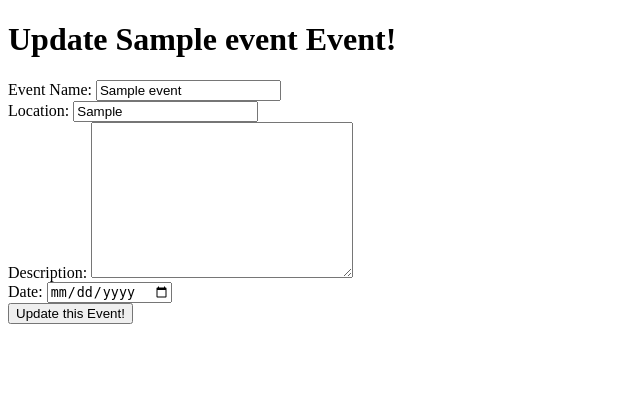
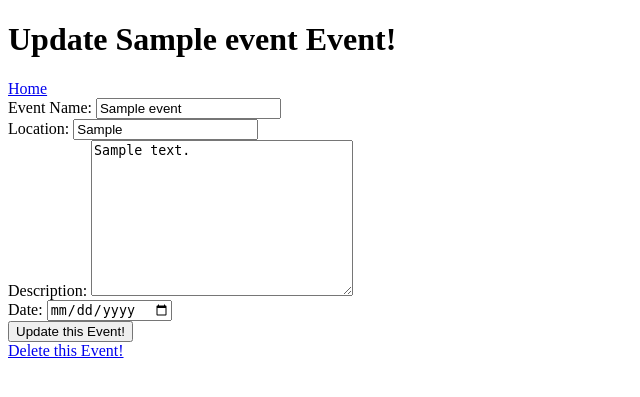
Before and after one commit to Hughes-D/algo_prac, a Django app: page /conserve/update_event/1 in a window 1280 px wide. Shown: the top 397 px of the page, without its empty margins (0-640 px from the left). Run offline with Django 3.2, Linux system fonts and the light colour scheme; data comes from the database, SQL or seed files in the repository; both versions use the stored data as it was after the commit; tables that the repository leaves empty hold one stand-in row (values such as "Sample post").

Commit message:
Updated project files

```diff
--- a/my_final_proj/conserve_app/templates/events.html
+++ b/my_final_proj/conserve_app/templates/events.html
@@ -19,6 +19,7 @@
         {% for event in events %}
         <p>Event:{{event.name}},  Location:{{event.location}}, Date:{{event.date}}</p>
         <p>{{event.description}}</p>
+        <p>Created by: {{event.user.first_name}} {{event.user.last_name}}</p>
         <a href="/conserve/update_event/{{event.id}}">Update Event</a>
         {% endfor %}
     </div>
--- a/my_final_proj/conserve_app/templates/update_event.html
+++ b/my_final_proj/conserve_app/templates/update_event.html
@@ -9,8 +9,9 @@
 <body>
     <div>
         <h1>Update {{this_event.name}} Event!</h1>
+        <a href="/dash">Home</a>
     </div>
-    <form action="/conserve/update_done" method="post">
+    <form action="/conserve/update_done/{{this_event.id}}" method="POST">
         {% csrf_token %}
             <div>
                 <label for="name">Event Name:</label>
@@ -22,7 +23,7 @@
             </div>
             <div>
                 <label for="description">Description:</label>
-                <textarea name="description" id="description" value="{{this_event.description}}" cols="30" rows="10" ></textarea>
+                <textarea name="description" id="description" cols="30" rows="10">{{this_event.description}}</textarea>
             </div>
             <div>
                 <label for="date">Date:</label>
@@ -30,5 +31,8 @@
             </div>
             <button>Update this Event!</button>
     </form>
+    <div>
+        <a href="/conserve/delete/{{this_event.user.id}}/{{this_event.id}}">Delete this Event!</a>
+    </div>
 </body>
 </html>
--- a/my_final_proj/conserve_app/urls.py
+++ b/my_final_proj/conserve_app/urls.py
@@ -5,4 +5,8 @@ urlpatterns = [
     path('events', views.events),
     path('new_event', views.new_event),
     path('update_event/<int:event_id>', views.update_event),
+    path('update_done/<int:event_id>', views.update_done),
+    path('my_events/<int:user_id>', views.my_events),
+    # Need delete views
+    path('delete/<int:user_id>/<int:event_id>', views.delete),
 ]
--- a/my_final_proj/conserve_app/views.py
+++ b/my_final_proj/conserve_app/views.py
@@ -39,3 +39,26 @@ def update_event(request, event_id):
         'this_event': Event.objects.get(id=event_id)
     }
     return render(request, 'update_event.html', context)
+
+def my_events(request, user_id):
+    if user_id != request.session['user_id']:
+        return redirect('/')
+    context = {
+        'this_user' : User.objects.get(id=user_id),
+        'events': User.objects.get(id=user_id).events.all()
+    }
+    return render(request, 'my_events.html', context)
+
+def delete(request, user_id, event_id):
+    this_user= User.objects.get(id=user_id)
+    Event.objects.get(id=event_id).delete()
+    return redirect('/conserve/events')
+
+def update_done(request, event_id):
+    this_event = Event.objects.get(id=event_id)
+    this_event.name = request.POST['name']
+    this_event.location = request.POST['location']
+    this_event.description = request.POST['description']
+    this_event.date = request.POST['date']
+    this_event.save()
+    return redirect('/conserve/events')
--- a/my_final_proj/login_app/templates/dash.html
+++ b/my_final_proj/login_app/templates/dash.html
@@ -5,7 +5,8 @@
     <meta http-equiv="X-UA-Compatible" content="IE=edge">
     <meta name="viewport" content="width=device-width, initial-scale=1.0">
     <title>Dash</title>
-    <link href="https://stackpath.bootstrapcdn.com/bootstrap/4.5.0/css/bootstrap.min.css" rel="stylesheet" integrity="sha384-9aIt2nRpC12Uk9gS9baDl411NQApFmC26EwAOH8WgZl5MYYxFfc+NcPb1dKGj7Sk" crossorigin="anonymous">
+    <link href="https://cdn.jsdelivr.net/npm/bootstrap@5.0.2/dist/css/bootstrap.min.css" rel="stylesheet" integrity="sha384-EVSTQN3/azprG1Anm3QDgpJLIm9Nao0Yz1ztcQTwFspd3yD65VohhpuuCOmLASjC" crossorigin="anonymous">
+    <script src="https://cdn.jsdelivr.net/npm/bootstrap@5.0.2/dist/js/bootstrap.bundle.min.js" integrity="sha384-MrcW6ZMFYlzcLA8Nl+NtUVF0sA7MsXsP1UyJoMp4YLEuNSfAP+JcXn/tWtIaxVXM" crossorigin="anonymous"></script>
     {% load static %}
     <link rel="stylesheet" href="{% static 'login_app/style.css' %}">
 </head>
@@ -15,7 +16,7 @@
     <ul>
         <li><a href="/logout"> Log Out </a></li>
         <li><a href="/conserve/events"> Events </a></li>
-        <li><a href="/conserve/edit/{{user.id}}">Edit your Events</a></li>
+        <li><a href="/conserve/my_events/{{user.id}}">Your Events</a></li>
         <li><a href="/profile/{{user.id}}">Profile Settings</a></li>
     </ul>
     <div>
--- a/my_final_proj/login_app/views.py
+++ b/my_final_proj/login_app/views.py
@@ -77,3 +77,9 @@ def view_user(request, user_id):
         'quotes': User.objects.get(id=user_id).quotes.all()
     }
     return render(request, 'user_page.html', context)
+
+def my_events(request, user_id):
+    context = {
+        'this_user' : User.objects.get(id=user_id)
+    }
+    return render(request, 'my_events.html', context)
```
Also changed, not shown: my_final_proj/conserve_app/templates/my_events.html (added, +25 -0 lines), my_final_proj/db.sqlite3.
